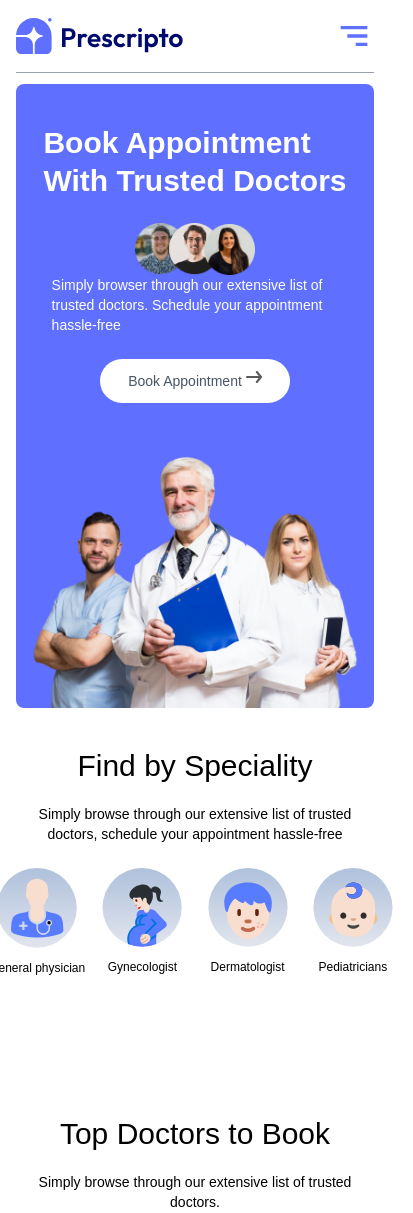
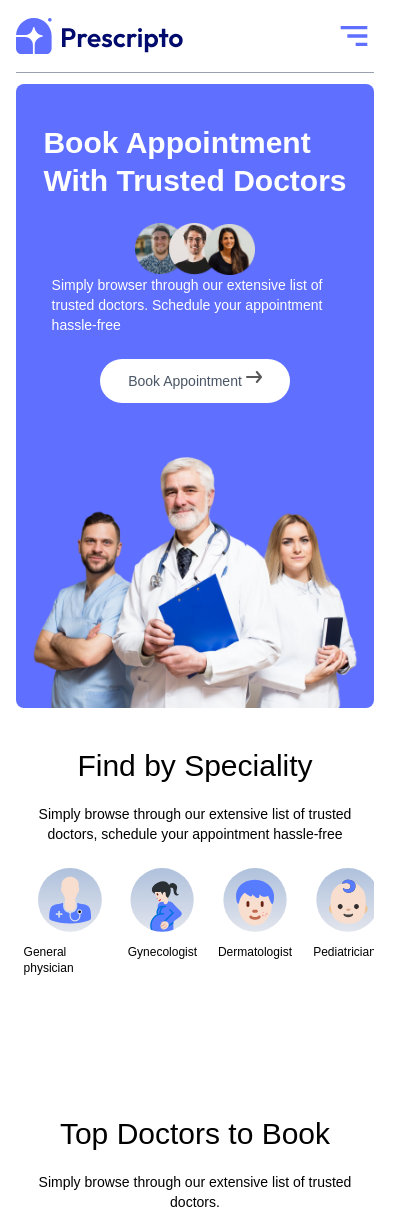
Before and after one commit to ImMuhammadNaveed/Prescripto-online-appointment-booking-with-MERN, a React (Vite) app in the folder frontend/: page / in a window 390 px wide. Shown: the top 1213 px of the page, 413 px wide, since content can reach past the window. Built offline with nearby package versions, Linux system fonts and the light colour scheme; no server answers.

Commit message:
home page speciality menu responsiveness bug fixing

```diff
--- a/frontend/src/components/SpecialityMenu.jsx
+++ b/frontend/src/components/SpecialityMenu.jsx
@@ -4,16 +4,16 @@ function SpecialityMenu() {
     const navigate = useNavigate()
     return (
         <>
-            <div className="mx-6 flex flex-col items-center justify-center py-10 mb-25" id="speciality-menu">
+            <div className="w-[92%] mx-auto overflow-hidden flex flex-col items-center justify-center py-10 mb-25" id="speciality-menu">
                 <p className="text-3xl pb-5 font-medium">Find by Speciality</p>
                 <p className=" text-sm mb-6 text-center">Simply browse through our extensive list of trusted doctors, schedule your appointment hassle-free</p>
-                <div className=" flex justify-start md:justify-center text-sm overflow-x-auto md:overflow-visible md:gap-4 gap-0 px-2">
+                <div className="w-full flex justify-start md:justify-center text-sm overflow-x-auto md:overflow-visible md:gap-4 gap-0 px-2">
                     {
                         specialityData.map((item, index) => (
                             <div onClick={() => navigate(`/doctors/${item.speciality}`)}
                                 key={index}
-                                className="flex flex-col items-center cursor-pointer min-w-[25%] md:min-w-0">
-                                <img src={item.image} alt="" className="md:w-20 w-20 object-contain" />
+                                className="flex flex-col items-center cursor-pointer min-w-[27%] md:min-w-0">
+                                <img src={item.image} alt="" className="md:w-20 w-16 object-contain" />
                                 <p className="mt-3 text-xs">{item.speciality}</p>
                             </div>
                         ))
```
